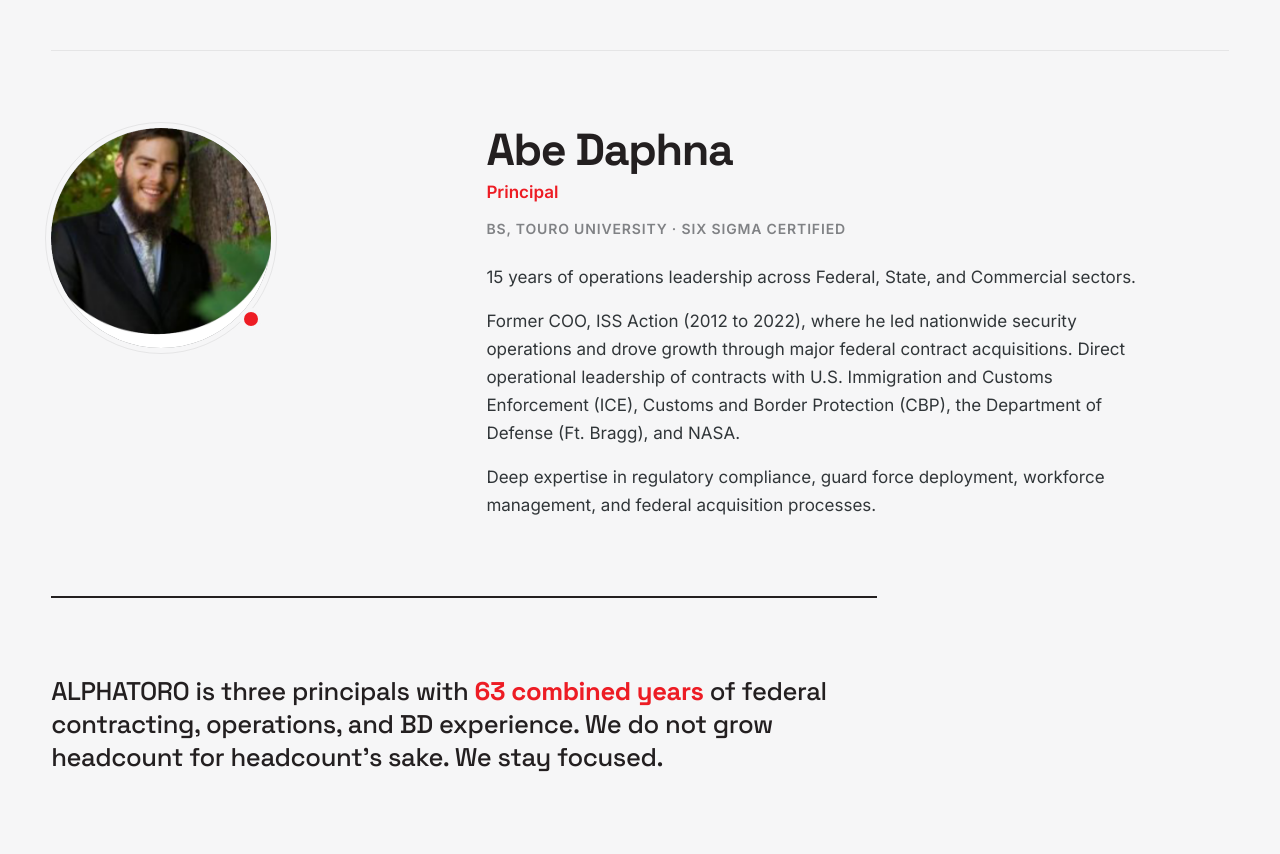
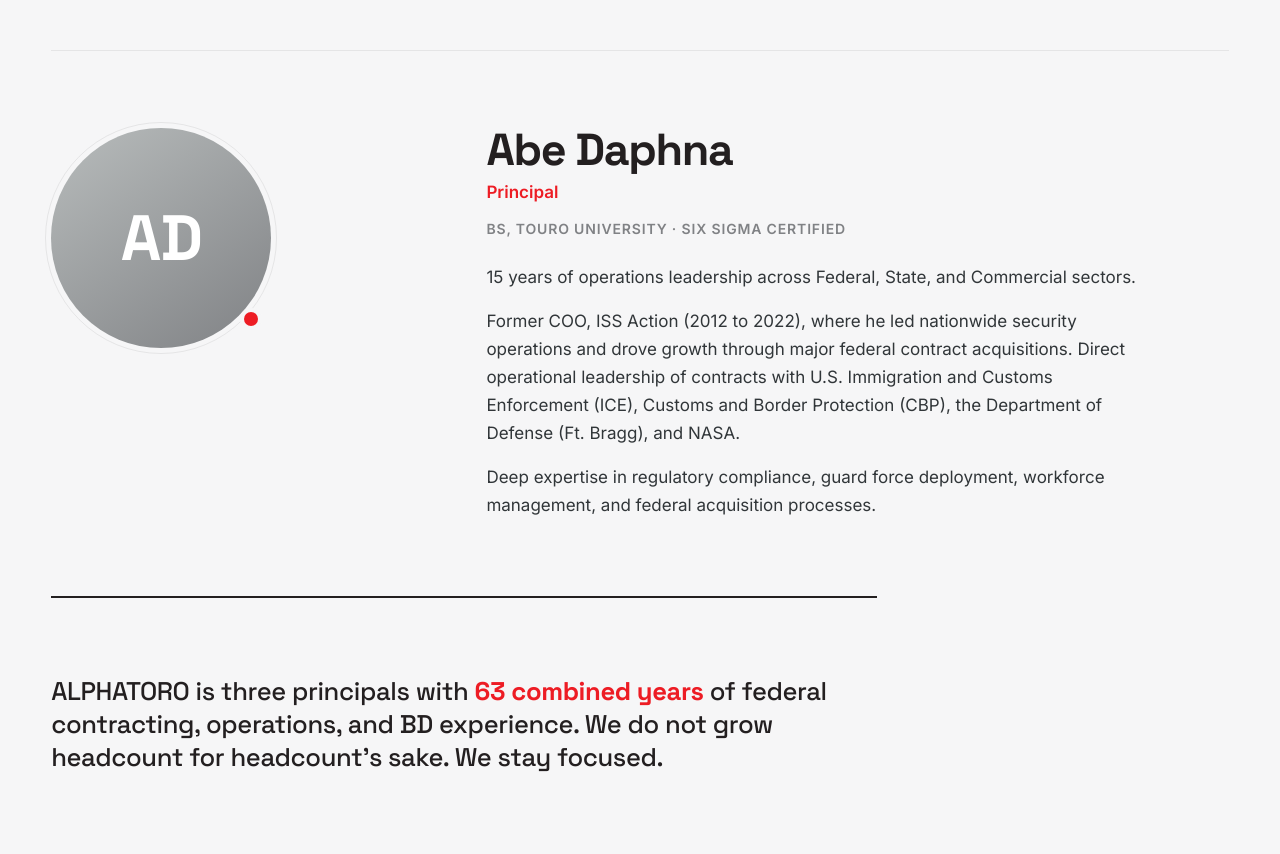
Before and after one commit to newmandaphna/Alphatorowebsite, a plain HTML site: page alphatoro/about.html in a window 1280 px wide. Shown: the part 1860-2714 px from the top of the page. Drawn offline with Linux system fonts and the light colour scheme.

Commit message:
Replace Abe Daphna photo with initials "AD"
Task: Replace the <img> tag for Abe Daphna with plain text initials "AD"
to match the avatar style used for Richard Wagner (RW) and Cameron Collins (CC).

Changes:
- alphatoro/index.html (line 235): Replaced <img src="assets/abe-daphna.png">
  inside the partner-avatar div with the text "AD"
- alphatoro/about.html (line 91): Replaced <img src="assets/abe-daphna.png">
  inside the partner-bio__avatar div with the text "AD"

No styling changes were made. The image asset file (assets/abe-daphna.png)
was intentionally left on disk per the task's out-of-scope definition.

Replit-Task-Id: 3762b7de-0603-4e90-8426-050edf8d106e

```diff
--- a/alphatoro/about.html
+++ b/alphatoro/about.html
@@ -88,7 +88,7 @@
     <article class="partner-bio" id="abe">
       <div class="partner-bio__portrait" data-reveal>
         <div class="partner-bio__portrait-wrap">
-          <div class="partner-bio__avatar"><img src="assets/abe-daphna.png" alt="Abe Daphna portrait"></div>
+          <div class="partner-bio__avatar">AD</div>
         </div>
       </div>
       <div data-reveal>
```
Also changed, not shown: alphatoro/index.html (+1 -1 lines).
